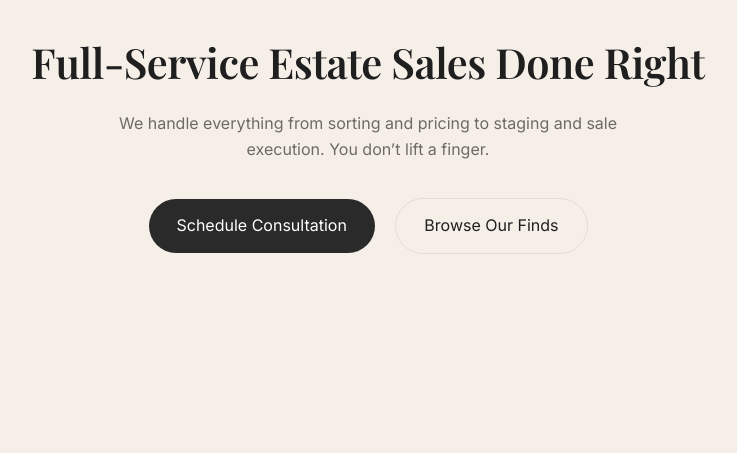
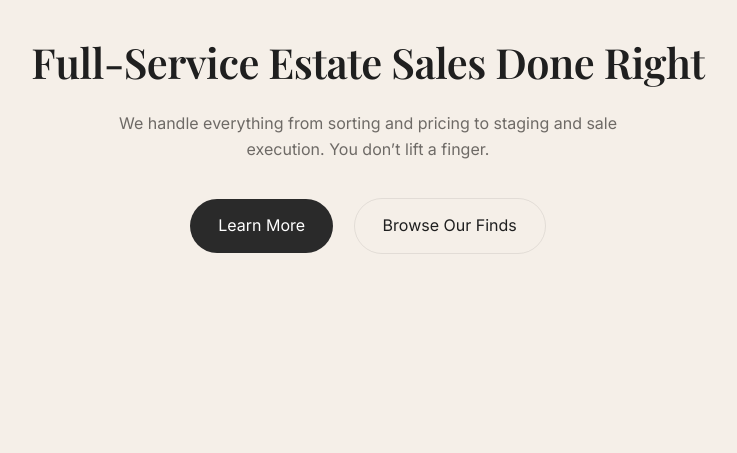
Before and after one commit to IdealRobot/vcollectiveestates, a Flask app: page / in a window 1280 px wide. Shown: the part 584-1037 px from the top of the page, without its empty margins (272-1009 px from the left). Run offline with Flask 3, Linux system fonts and the light colour scheme.

Commit message:
Updated Page based CTA on front page

```diff
--- a/templates/home.html
+++ b/templates/home.html
@@ -20,7 +20,7 @@
     </p>
 
     <div class="mt-3">
-        <a href="/services" class="btn btn-primary">Schedule Consultation</a>
+        <a href="/services" class="btn btn-primary">Learn More</a>
         <a href="/shop" class="btn btn-secondary">Browse Our Finds</a>
     </div>
 </section>
```
